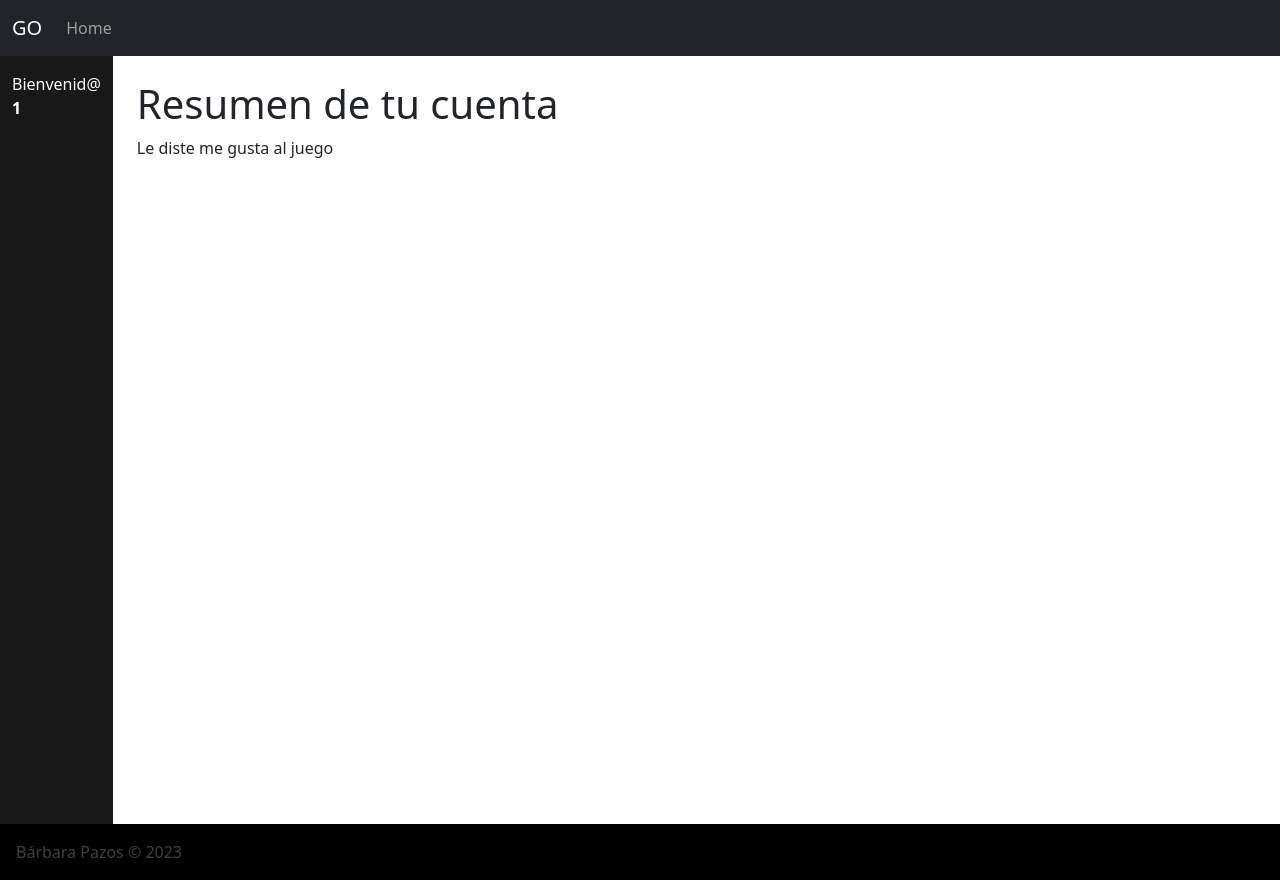
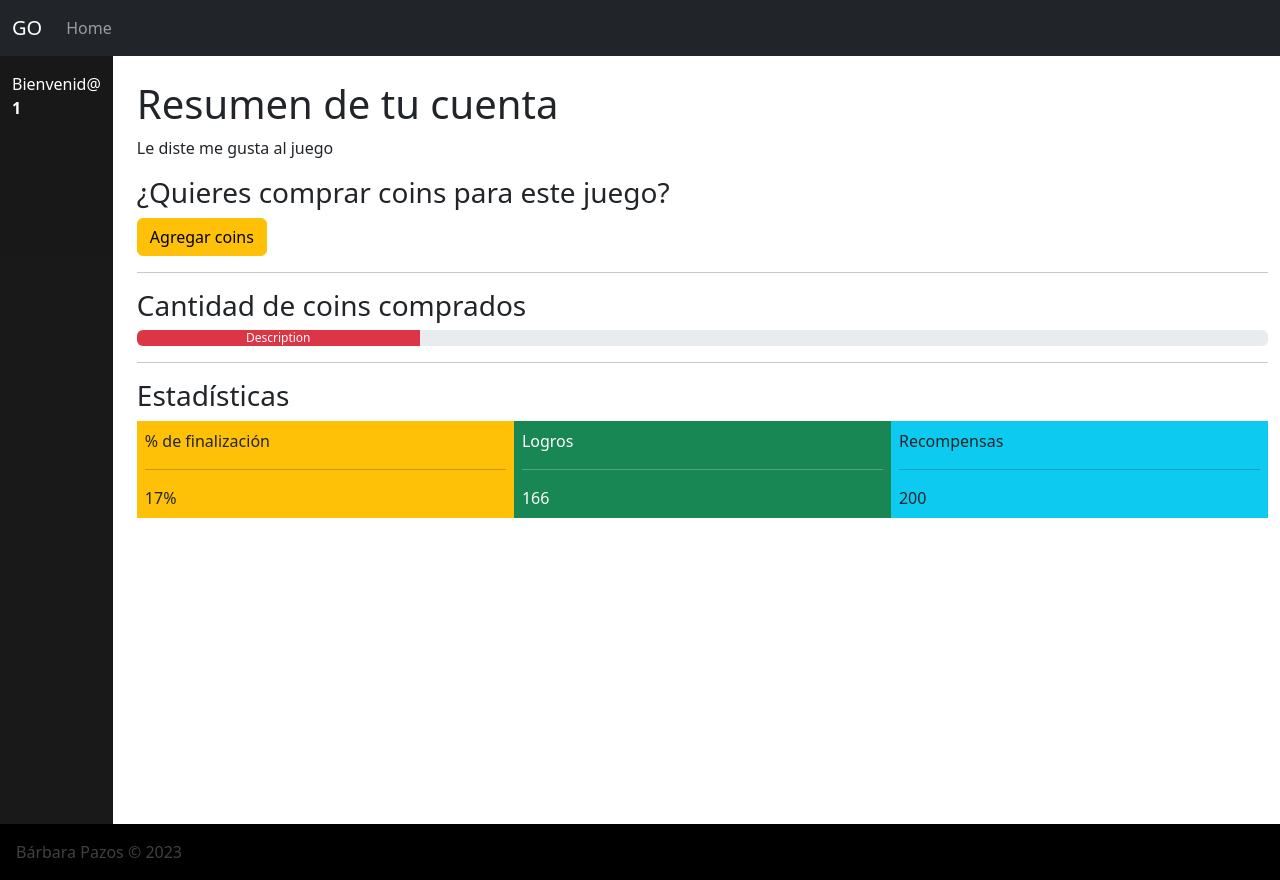
Before and after one commit to Dr0ckman/games-opinion, a Vue app: page /administracion/1 in a window 1280 px wide. Built offline with nearby package versions, Linux system fonts and the light colour scheme.

Commit message:
Update Monedero.vue

```diff
--- a/src/components/administracion/Monedero.vue
+++ b/src/components/administracion/Monedero.vue
@@ -1,7 +1,30 @@
 <template>
-
-
-
+    <div>
+        <h3>¿Quieres comprar coins para este juego?</h3>
+        <button class="btn btn-warning">Agregar coins</button>
+        <hr>
+        <h3>Cantidad de coins comprados</h3>
+        <div class="progress">
+            <div class="progress-bar bg-danger" role="progressbar" style="width: 25%;" aria-valuenow="25"
+                aria-valuemin="0" aria-valuemax="100">Description</div>
+        </div>
+        <hr>
+        <h3>Estadísticas</h3>
+        <div class="row">
+            <div class="col px-2 py-2 bg-warning">% de finalización
+                <hr>
+                17%
+            </div>
+            <div class="col px-2 py-2 bg-success" style="color: white">Logros
+                <hr>
+                166
+            </div>
+            <div class="col px-2 py-2 bg-info">Recompensas
+                <hr>
+                200
+            </div>
+        </div>
+    </div>
 </template>
 
 <script>
```
